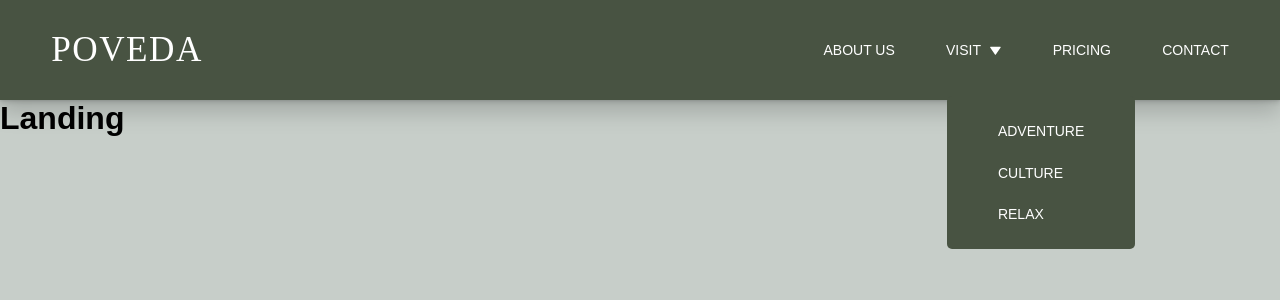
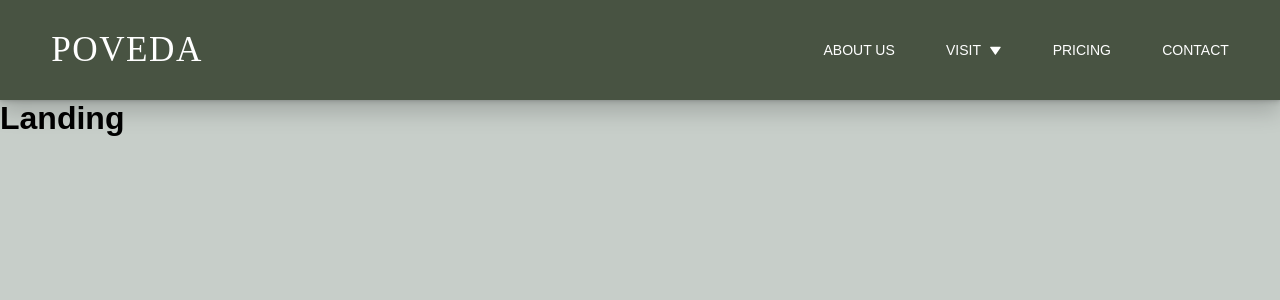
Before and after one commit to SutheeDev/react-poveda, a React (Vite) app in the folder client/: page / in a window 1280 px wide. Shown: the top 300 px of the page. Built offline with nearby package versions, Linux system fonts and the light colour scheme.

Commit message:
open & close subMenu functionlity on big screen

```diff
--- a/client/src/components/Navbar.jsx
+++ b/client/src/components/Navbar.jsx
@@ -38,13 +38,13 @@ const Navbar = () => {
             className={isSubMenuOpen ? "visit-subMenu open" : "visit-subMenu"}
           >
             <div className="subLink-container">
-              <Link className="link sub-link" to="/">
+              <Link className="link sub-link" to="/adventure">
                 adventure
               </Link>
-              <Link className="link sub-link" to="/">
+              <Link className="link sub-link" to="/culture">
                 culture
               </Link>
-              <Link className="link sub-link" to="/">
+              <Link className="link sub-link" to="/relax">
                 relax
               </Link>
             </div>
@@ -86,8 +86,6 @@ const Wrapper = styled.nav`
     justify-content: space-between;
     align-items: center;
     position: relative;
-
-    /* margin-top: -50px; */
   }
   .navlinks {
     width: 100vw;
@@ -177,10 +175,11 @@ const Wrapper = styled.nav`
     }
     .visit-subMenu {
       position: absolute;
-      top: 67px;
+      top: 47px;
       left: 27%;
       margin-top: 0;
-      /* opacity: 0; */
+      opacity: 0;
+      z-index: -99;
 
       transition: var(--global-transition);
     }
@@ -202,8 +201,10 @@ const Wrapper = styled.nav`
         margin-right: 0;
       }
     }
-    .visit-container:hover .visit-subMenu {
-      background-color: wheat;
+    .visit-subMenu.open {
+      opacity: 1;
+      z-index: 5;
+      top: 67px;
     }
     .pricing {
       padding-left: var(--side-padding);
```
